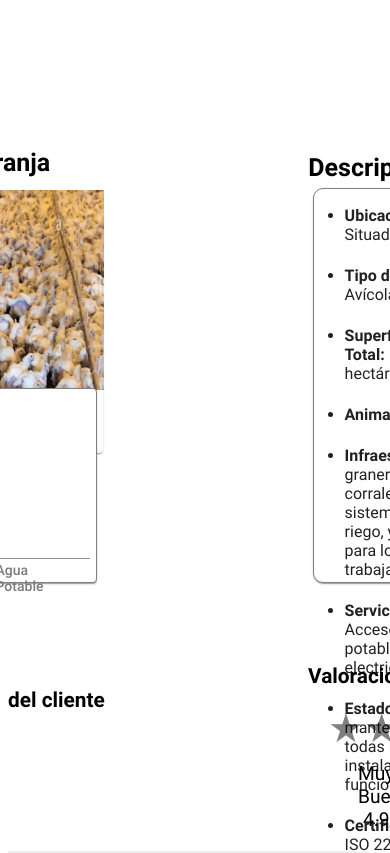
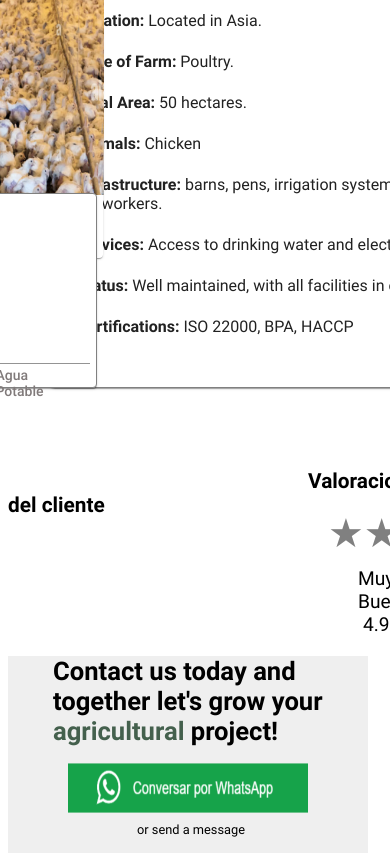
Before and after one commit to Aplicaciones-Web-WX55-Group-S-del-Softw/frontend-application, a Vue app: page / in a window 390 px wide. Shown: the top 853 px of the page. Built offline with nearby package versions, Linux system fonts and the light colour scheme.

Commit message:
feat(social-interaction): responsive view implemented for description card.

```diff
--- a/src/shared/components/description-card/description-card.vue
+++ b/src/shared/components/description-card/description-card.vue
@@ -3,47 +3,32 @@ export default { name: "description-card",}
 </script>
 
 <template>
-  <div class="cardD">
-    <h1 class="cardD-title">Descripción</h1>
   <pv-card class="mt-1">
     <template #content>
       <ul>
-          <li><strong>Ubicación:</strong> Situada en Asia.</li>
-          <li><strong>Tipo de Granja:</strong> Avícola.</li>
-          <li><strong>Superficie Total:</strong> 50 hectáreas.</li>
-          <li><strong>Animales:</strong> Pollo</li>
-          <li><strong>Infraestructura:</strong> graneros, corrales, sistema de riego, y vivienda para los trabajadores.</li>
-          <li><strong>Servicios:</strong> Acceso a agua potable y electricidad.</li>
-          <li><strong>Estado:</strong> Bien mantenido, con todas las instalaciones en funcionamiento.</li>
-          <li><strong>Certificaciones:</strong> ISO 22000, BPA, HACCP</li>
+        <li><strong>Location:</strong> Located in Asia.</li>
+        <li><strong>Type of Farm:</strong> Poultry.</li>
+        <li><strong>Total Area:</strong> 50 hectares.</li>
+        <li><strong>Animals:</strong> Chicken</li>
+        <li><strong>Infrastructure:</strong> barns, pens, irrigation system, and housing for workers.</li>
+        <li><strong>Services:</strong> Access to drinking water and electricity.</li>
+        <li><strong>Status:</strong> Well maintained, with all facilities in operation.</li>
+        <li><strong>Certifications:</strong> ISO 22000, BPA, HACCP</li>
       </ul>
     </template>
   </pv-card>
-  </div>
 </template>
 
 <style>
 
-.cardD{
-  position: relative;
-  display: flex;
-  justify-content: center;
-}
-
-.cardD-title {
-  position: absolute;
-  margin-top: 145px;
-  margin-left: 360px;
-  font-size: 25px;
-}
-
 .mt-1{
-  margin-top: 180px;
+  position:relative;
   width: 470px;
   height: 395px;
   border-radius: 10px;
   border: 1px solid gray;
-  margin-left: 400px;
+  margin-left: 10%;
+  margin-top: -4%;
 }
 
 ul {
```
Lines whose indentation alone changed are shown as unchanged.
